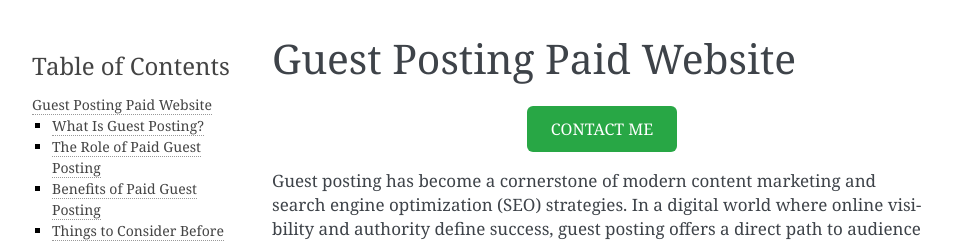
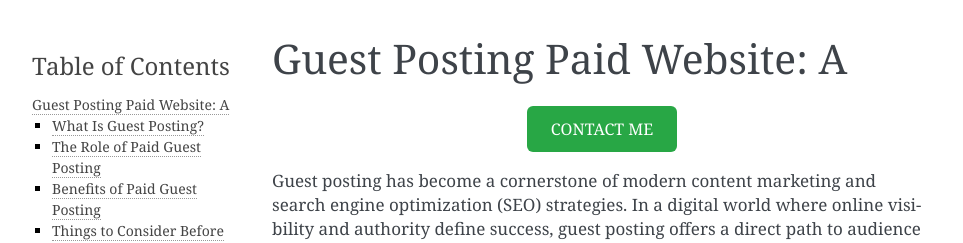
Before and after one commit to situkumar7680/postonline, a Sphinx documentation site: the page built from docs/index.rst, in a window 1280 px wide and 900 px high. Shown: the top 243 px of the window, without its empty margins (148-1111 px from the left). Built offline with Sphinx 7.4.7, drawn with Linux system fonts in a browser that asks for light colours.

```diff
--- a/docs/index.rst
+++ b/docs/index.rst
@@ -1,4 +1,4 @@
-Guest Posting Paid Website
+Guest Posting Paid Website: A
 ==========================
 .. raw:: html
 
```
